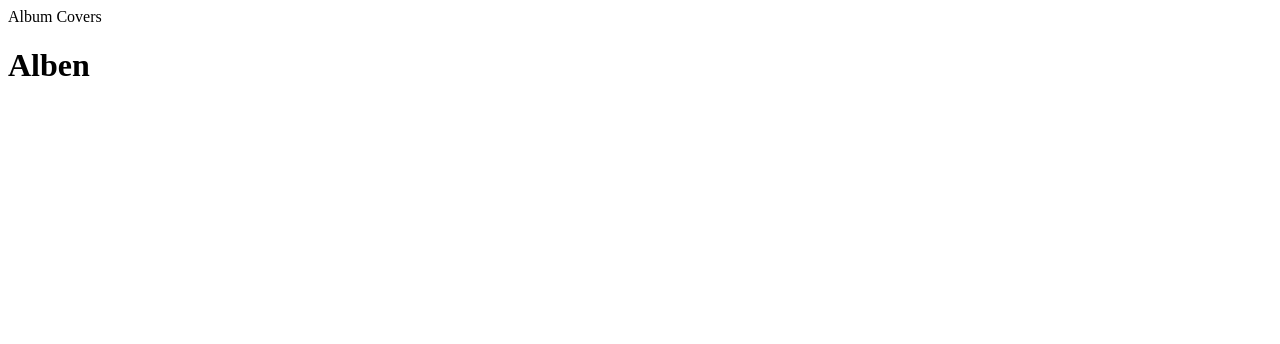
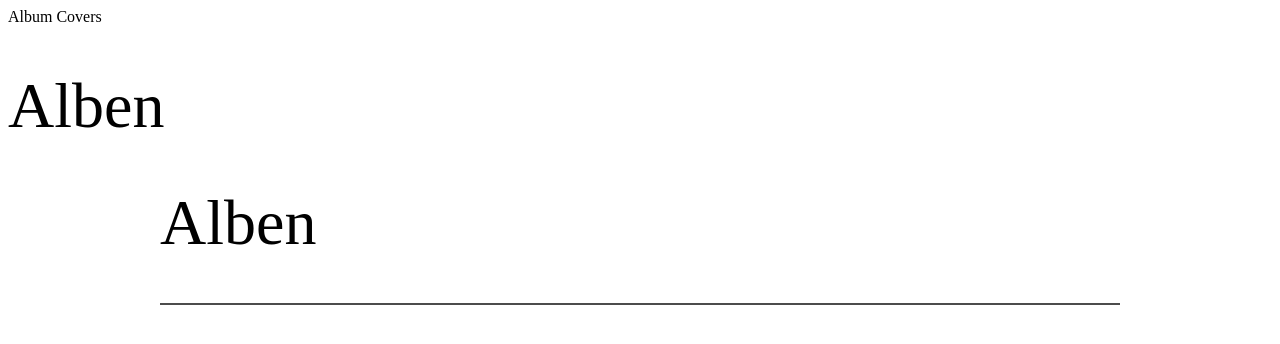
Before and after one commit to leaeig/leaeig.github.io, a plain HTML site: page index.html in a window 1280 px wide. Drawn offline with Linux system fonts and the light colour scheme.

Commit message:
Update index.html

```diff
--- a/index.html
+++ b/index.html
@@ -8,3 +8,10 @@
     <h1>Alben</h1>
   </body>
 </html>
+<link href="index.css" media="screen" rel="stylesheet" type="text/css"/>
+<body>
+ <div class="pagecontent">
+<h1>Alben</h1>
+<div class="line"></div>
+ </div>
+</body>
```
